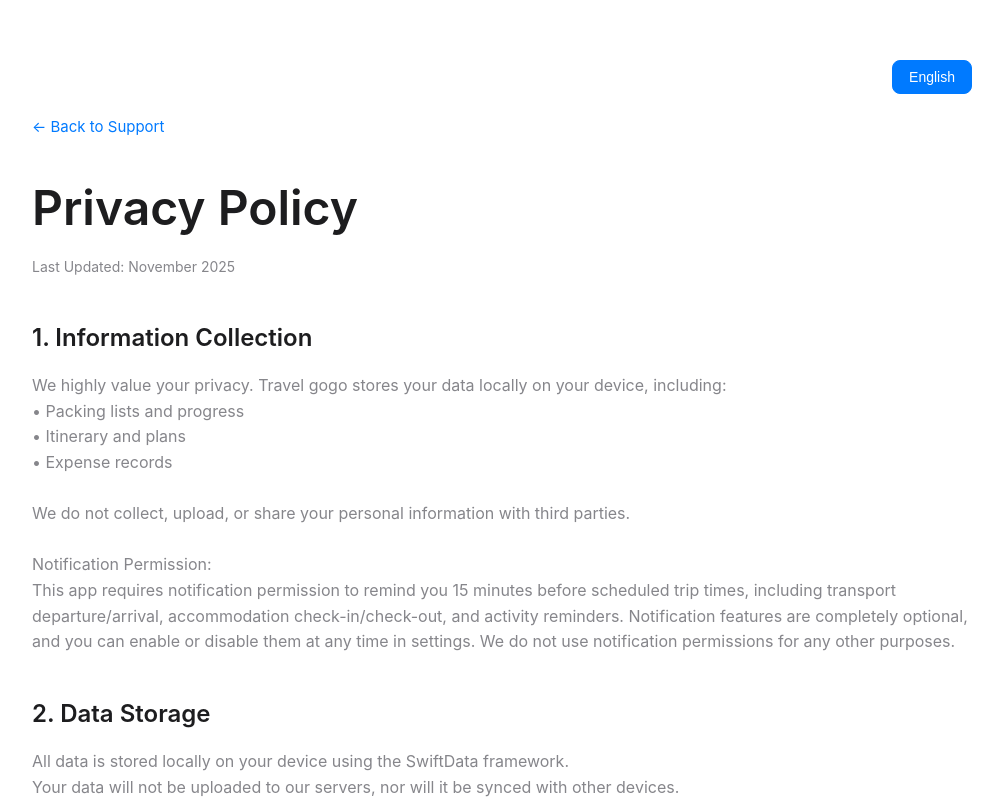
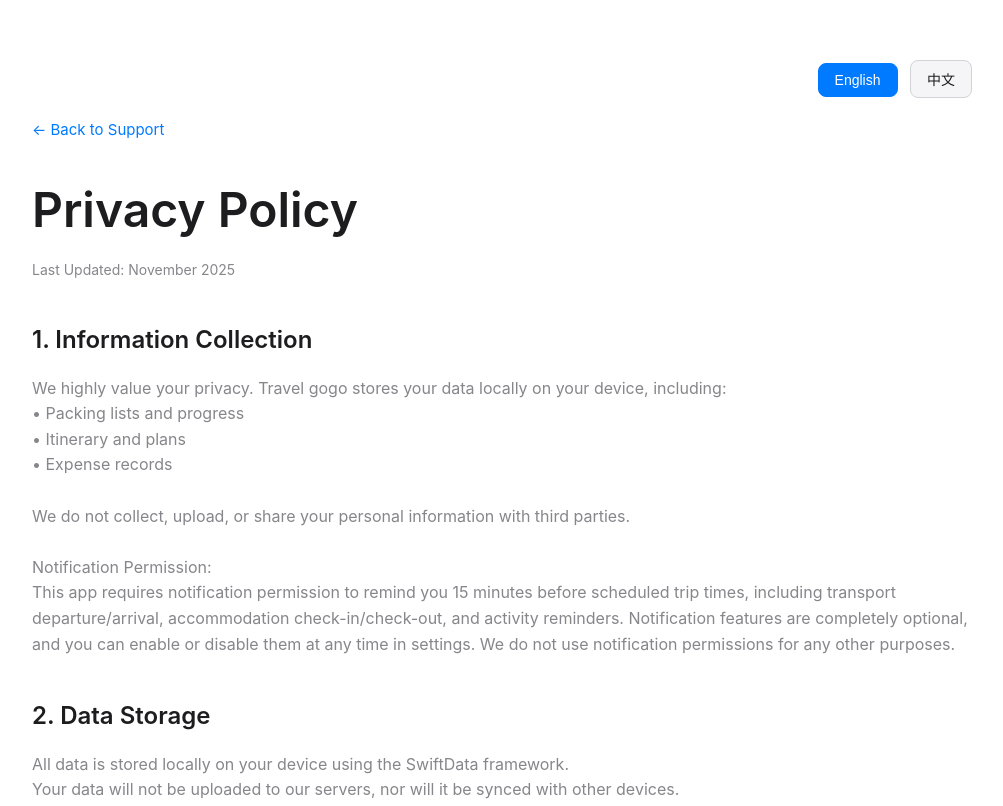
Before and after one commit to h49xzg7jy9-ops/travelgogo, a plain HTML site: page privacy.html in a window 1280 px wide. Shown: the top 806 px of the page, without its empty margins (138-1141 px from the left). Drawn offline with Linux system fonts and the light colour scheme.

Commit message:
Add files via upload

```diff
--- a/privacy.html
+++ b/privacy.html
@@ -126,17 +126,7 @@
             font-size: 14px;
         }
 
-        [data-lang="zh"] {
-            display: none;
-        }
-
-        html[lang="zh-CN"] [data-lang="zh"] {
-            display: block;
-        }
-
-        html[lang="zh-CN"] [data-lang="en"] {
-            display: none;
-        }
+        /* 语言切换由 JavaScript 控制，不在这里设置默认样式 */
     </style>
 </head>
 <body>
@@ -285,6 +275,11 @@ Email: jorykk11@icloud.com</p>
 
         function initLanguage() {
             const savedLang = localStorage.getItem('preferredLang') || detectLanguage();
+            // 先隐藏所有语言内容，然后显示选中的语言
+            document.querySelectorAll('[data-lang]').forEach(el => {
+                if (el.classList.contains('lang-btn')) return;
+                el.style.display = 'none';
+            });
             switchLang(savedLang);
         }
 
@@ -294,21 +289,37 @@ Email: jorykk11@icloud.com</p>
             document.querySelectorAll('.lang-btn').forEach(btn => {
                 btn.classList.remove('active');
             });
-            document.querySelector(`.lang-btn[data-lang="${lang}"]`).classList.add('active');
+            const activeBtn = document.querySelector(`.lang-btn[data-lang="${lang}"]`);
+            if (activeBtn) {
+                activeBtn.classList.add('active');
+            }
 
             localStorage.setItem('preferredLang', lang);
 
             document.querySelectorAll('[data-lang]').forEach(el => {
                 if (el.classList.contains('lang-btn')) return;
-                if (el.getAttribute('data-lang') === lang) {
-                    el.style.display = '';
+
+                const elementLang = el.getAttribute('data-lang');
+                if (elementLang === lang) {
+                    const tagName = el.tagName;
+                    if (tagName === 'SPAN') {
+                        el.style.display = 'inline';
+                    } else if (tagName === 'A') {
+                        el.style.display = 'block';
+                    } else {
+                        el.style.display = 'block';
+                    }
                 } else {
                     el.style.display = 'none';
                 }
             });
         }
 
-        initLanguage();
+        if (document.readyState === 'loading') {
+            document.addEventListener('DOMContentLoaded', initLanguage);
+        } else {
+            initLanguage();
+        }
     </script>
 </body>
 </html>
```
Also changed, not shown: agreement.html (+26 -15 lines), support.html (+28 -15 lines), 1 other file.
